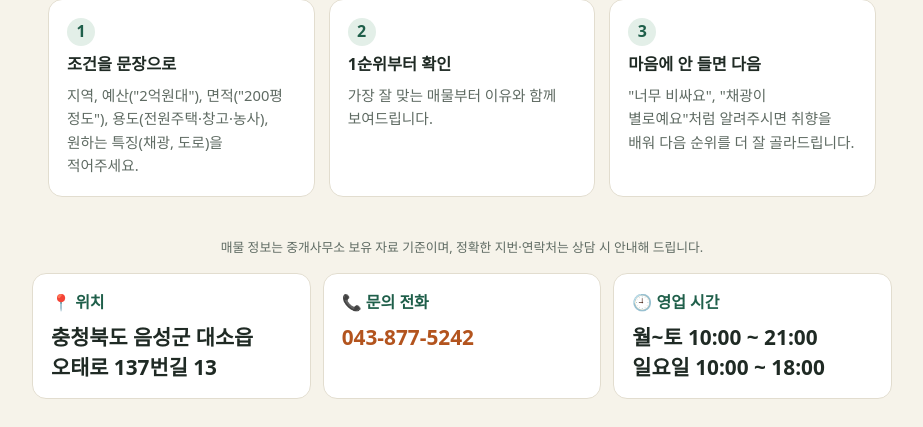
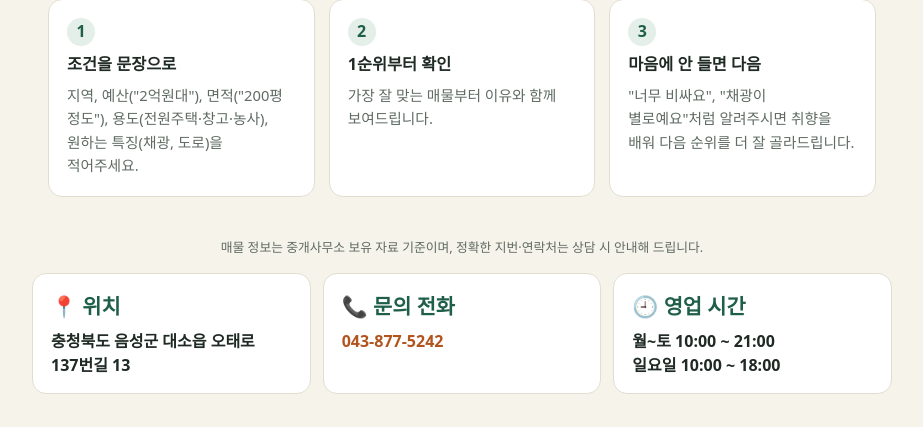
Before and after one commit to IMseHy1213/TestProject, a Flask app: page / in a window 1280 px wide. Shown: the part 619-1046 px from the top of the page, without its empty margins (178-1101 px from the left). After the commit the page ends 1013 px from the top, so only its background shows below. Run offline with Flask 3, Linux system fonts and the light colour scheme; data that the repository does not hold is empty.

Commit message:
Office info: swap sizes so the labels are large and the details normal
Co-Authored-By: Claude Opus 5.5 <noreply@anthropic.com>
Claude-Session: https://claude.ai/code/session_01NxNSd6rzBRzEYPaCwTsUau

```diff
--- a/real_estate_agent/web/static/style.css
+++ b/real_estate_agent/web/static/style.css
@@ -328,9 +328,9 @@ table.listings td:nth-child(2) { min-width: 240px; }
   gap: 12px; text-align: left; }
 .office-item { background: var(--surface); border: 1px solid var(--line); border-radius: var(--radius); padding: 16px 18px;
   display: flex; flex-direction: column; gap: 6px; }
-.office-label { font-size: 1rem; font-weight: 700; color: var(--brand); }
-.office-value { font-size: 1.3rem; font-weight: 700; color: var(--ink); line-height: 1.45; word-break: keep-all; }
+.office-label { font-size: 1.3rem; font-weight: 700; color: var(--brand); }
+.office-value { font-size: 1rem; font-weight: 700; color: var(--ink); line-height: 1.5; word-break: keep-all; }
 a.office-phone { text-decoration: none; color: var(--accent); font-variant-numeric: tabular-nums; }
 a.office-phone:hover { text-decoration: underline; }
 .office-hours { display: block; }
-@media (max-width: 600px) { .office-value { font-size: 1.2rem; } }
+@media (max-width: 600px) { .office-label { font-size: 1.2rem; } }
```
